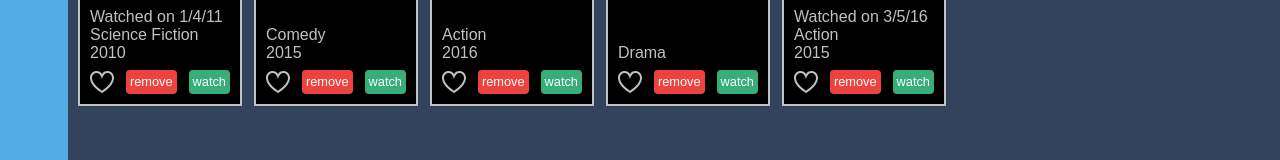
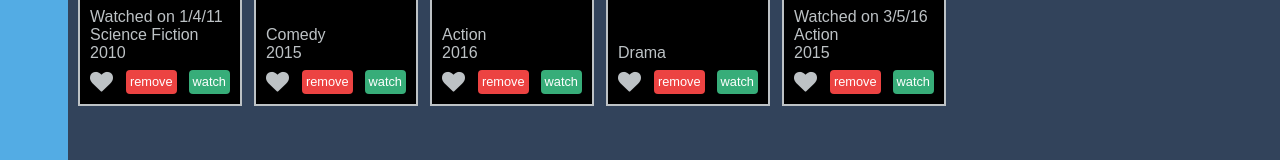
Before and after one commit to PrajapatiKundan/media-tracker-app, an Angular app: page /all in a window 1280 px wide. Shown: the part 249-409 px from the top of the page. Built offline with nearby package versions, Linux system fonts and the light colour scheme.

Commit message:
style: Add fontawesome icon for favorite

```diff
--- a/src/app/app.module.ts
+++ b/src/app/app.module.ts
@@ -7,6 +7,7 @@ import { MediaItemListComponent } from './components/media-item-list/media-item-
 import { MediaItemComponent } from './components/media-item/media-item.component';
 import { CategoryListPipe } from './pipes/category-list.pipe';
 import { CategoryListComponent } from './components/category-list/category-list.component';
+import { FavoriteDirective } from './directives/favorite.directive';
 
 @NgModule({
   declarations: [
@@ -14,7 +15,8 @@ import { CategoryListComponent } from './components/category-list/category-list.
     MediaItemListComponent,
     MediaItemComponent,
     CategoryListPipe,
-    CategoryListComponent
+    CategoryListComponent,
+    FavoriteDirective
   ],
   imports: [
     BrowserModule,
--- a/src/app/components/media-item/media-item.component.css
+++ b/src/app/components/media-item/media-item.component.css
@@ -36,6 +36,7 @@ h2 {
   height: 24px;
   fill: #bdc2c5;
   cursor: pointer;
+  font-size: 23px;
 }
 .favorite.is-favorite {
   fill: #37ad79;
--- a/src/app/components/media-item/media-item.component.html
+++ b/src/app/components/media-item/media-item.component.html
@@ -5,11 +5,17 @@
 <div>{{ mediaItem.category }}</div>
 <div>{{ mediaItem.year }}</div>
 <div class="tools">
-  <svg class="favorite" xmlns="http://www.w3.org/2000/svg" viewBox="0 0 24 24">
+  <!-- <svg
+    class="favorite"
+    mwFavorite
+    xmlns="http://www.w3.org/2000/svg"
+    viewBox="0 0 24 24"
+  >
     <path
       d="M12 9.229c.234-1.12 1.547-6.229 5.382-6.229 2.22 0 4.618 1.551 4.618 5.003 0 3.907-3.627 8.47-10 12.629-6.373-4.159-10-8.722-10-12.629 0-3.484 2.369-5.005 4.577-5.005 3.923 0 5.145 5.126 5.423 6.231zm-12-1.226c0 4.068 3.06 9.481 12 14.997 8.94-5.516 12-10.929 12-14.997 0-7.962-9.648-9.028-12-3.737-2.338-5.262-12-4.27-12 3.737z"
     />
-  </svg>
+  </svg> -->
+  <i class="fa fa-heart favorite"></i>
   <a class="delete" (click)="onDelete()"> remove </a>
   <a class="details"> watch </a>
 </div>
--- a/src/app/components/media-item/media-item.component.ts
+++ b/src/app/components/media-item/media-item.component.ts
@@ -15,9 +15,7 @@ export class MediaItemComponent implements OnInit {
 
   constructor() {}
 
-  ngOnInit(): void {
-    console.log(this.mediaItem);
-  }
+  ngOnInit(): void {}
 
   onDelete() {
     this.delete.emit(this.mediaItem.id);
--- /dev/null
+++ b/src/app/directives/favorite.directive.ts
@@ -0,0 +1,11 @@
+import { Directive, ElementRef } from '@angular/core';
+
+@Directive({
+  selector: '[mwFavorite]',
+})
+export class FavoriteDirective {
+  constructor(private elementRef: ElementRef) {
+    console.log(elementRef);
+    this.elementRef.nativeElement.style.backgroundColor = 'yellow';
+  }
+}
--- a/src/index.html
+++ b/src/index.html
@@ -6,6 +6,10 @@
     <base href="/" />
     <meta name="viewport" content="width=device-width, initial-scale=1" />
     <link rel="icon" type="image/x-icon" href="favicon.ico" />
+    <link
+      rel="stylesheet"
+      href="https://cdnjs.cloudflare.com/ajax/libs/font-awesome/4.7.0/css/font-awesome.min.css"
+    />
   </head>
   <body>
     <app-root></app-root>
```
Also changed, not shown: 1 other file (tests, documents, lock files or other folders).
